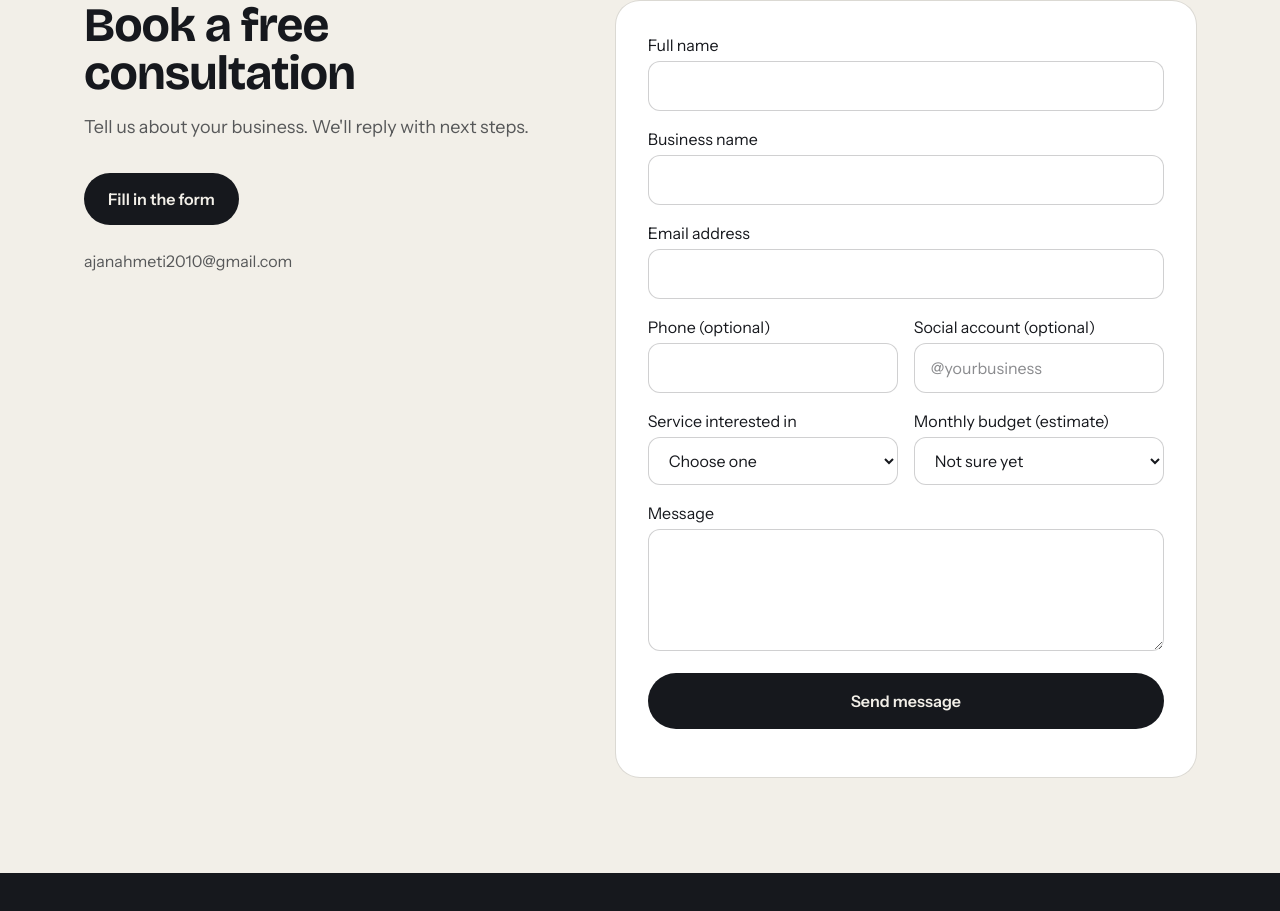
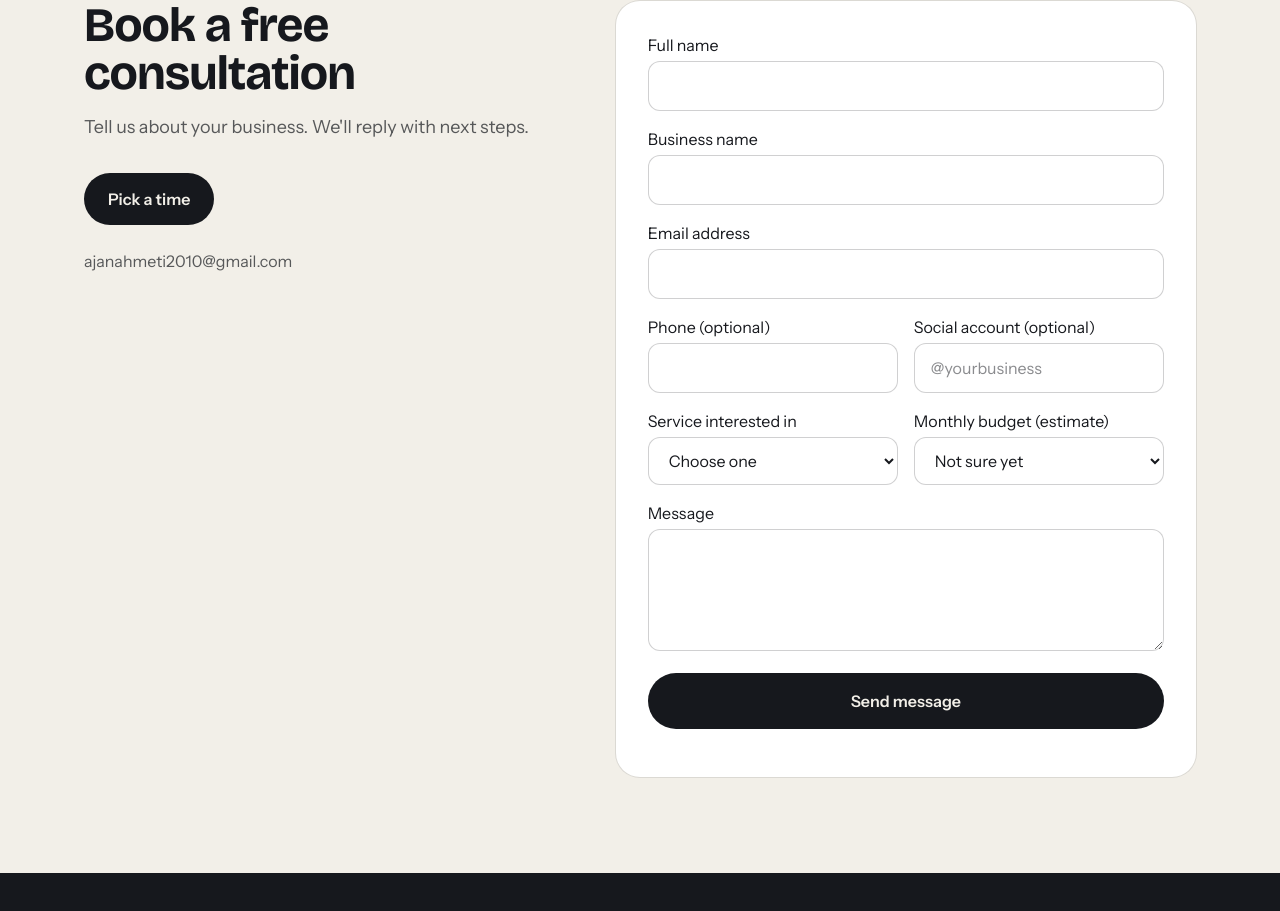
Before and after one commit to ajanahmeti2010-sudo/loopline-social, a React (Vite) app: page / in a window 1280 px wide. Shown: the part 5833-6744 px from the top of the page. Built offline with nearby package versions, Linux system fonts and the light colour scheme.

Commit message:
Update config.js

```diff
--- a/src/config.js
+++ b/src/config.js
@@ -19,8 +19,7 @@ export const site = {
 
   // BOOKING BUTTON (free via Cal.com). Paste your booking link, e.g. https://cal.com/yourname/intro
   // If empty, the "Free Consultation" button scrolls to the contact form instead.
-  bookingUrl: "",
-
+bookingUrl: "https://cal.com/loopline-social/cal.com-loopline-social-free-consultation",
   socials: {
     instagram: "",  // TODO: your agency Instagram URL
     tiktok: "",     // TODO: your agency TikTok URL
```
